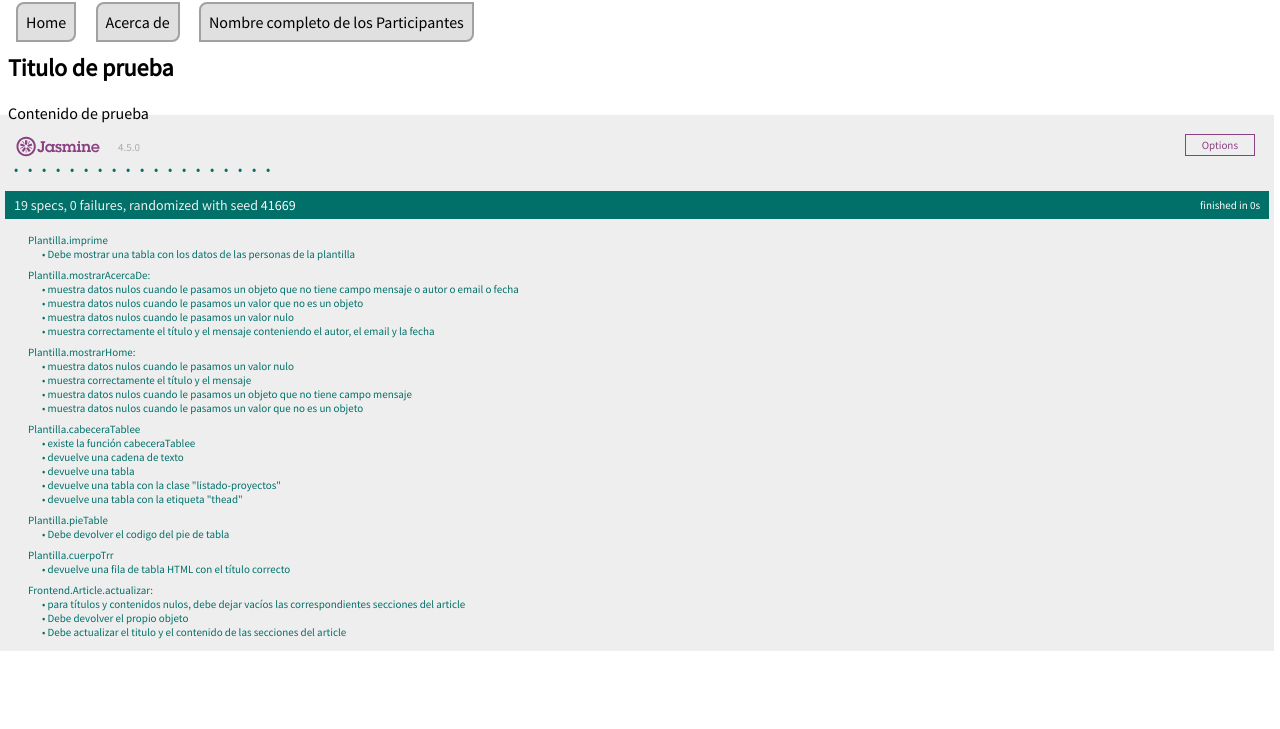
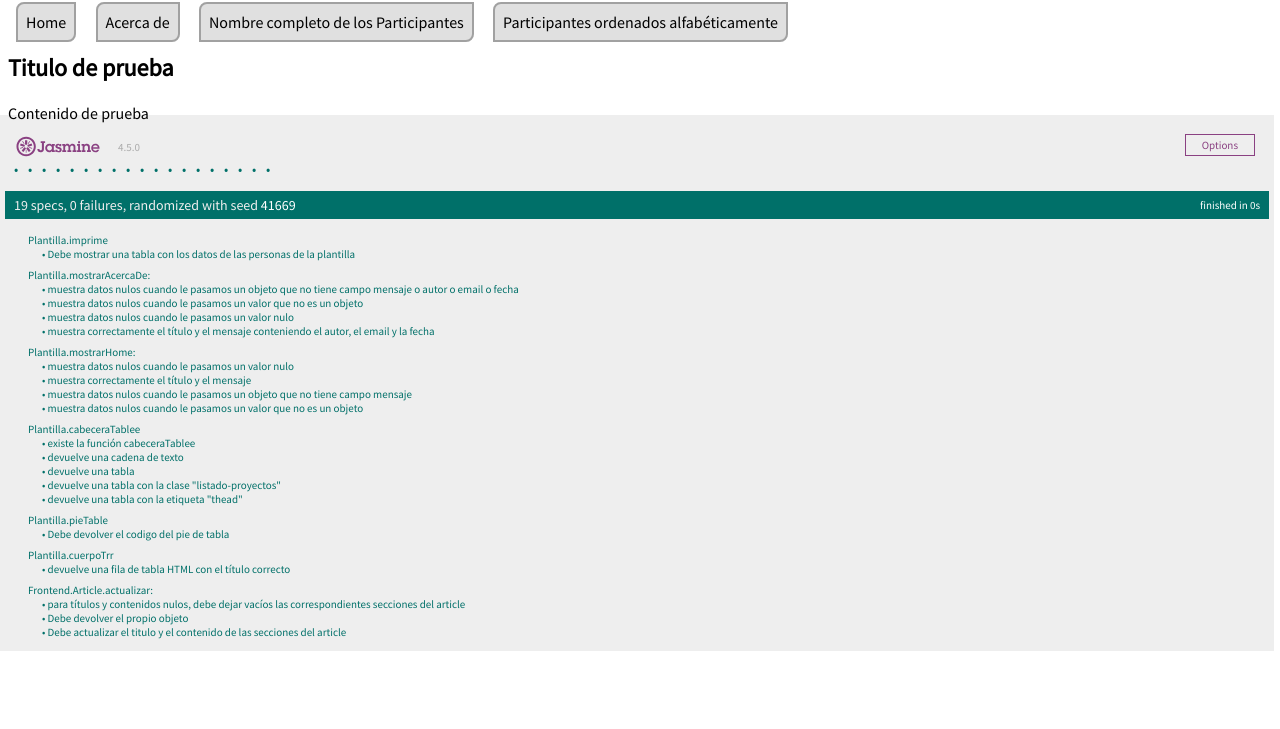
Before and after one commit to UJA-DAGIL-22-23/dagil-2022-2023-practica-3-jml00059, a website with bundled scripts: page front-end/static-files/index.html in a window 1280 px wide. Shown: the part 71-800 px from the top of the page. Built offline with nearby package versions, Linux system fonts and the light colour scheme.

Commit message:
Creada la HU3 y TDD de HU3

```diff
--- a/front-end/static-files/index.html
+++ b/front-end/static-files/index.html
@@ -28,6 +28,8 @@
             title="Llama a la ruta /acercade del MS Plantilla">Acerca de</a>
         <a href="javascript:Plantilla.listarPersona()" class="opcion-principal"
             title="Realiza un listado de todas las personas que hay en la BBDD">Nombre completo de los Participantes</a>
+        <a href="javascript:Plantilla.listarAlfb()" class="opcion-principal"
+            title="Realiza un listado de todas las personas que hay en la BBDD">Participantes ordenados alfabéticamente</a>
     </nav>
 
 
```
